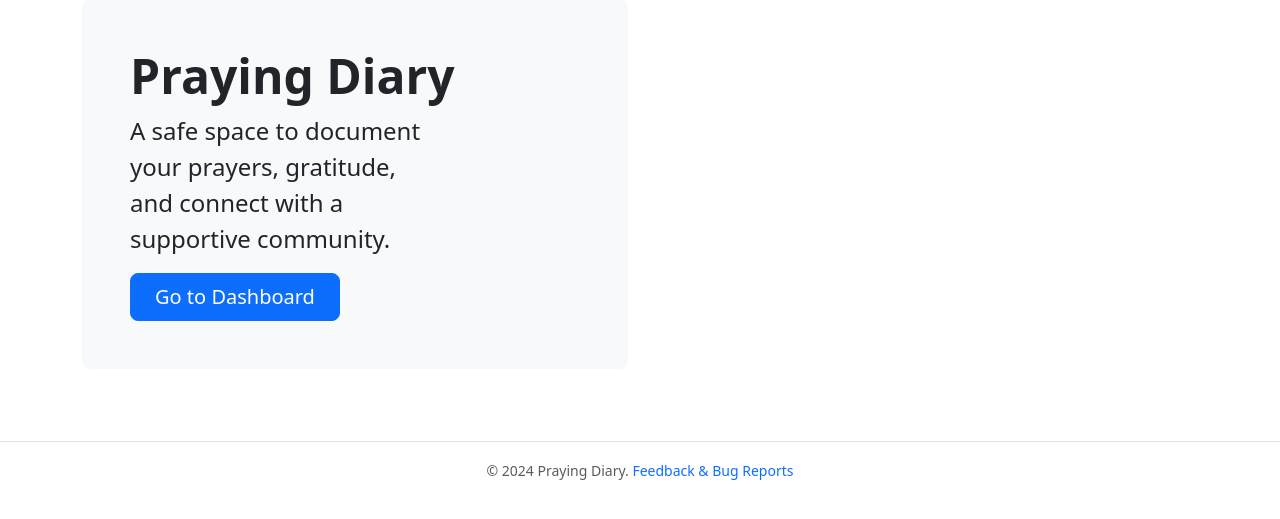
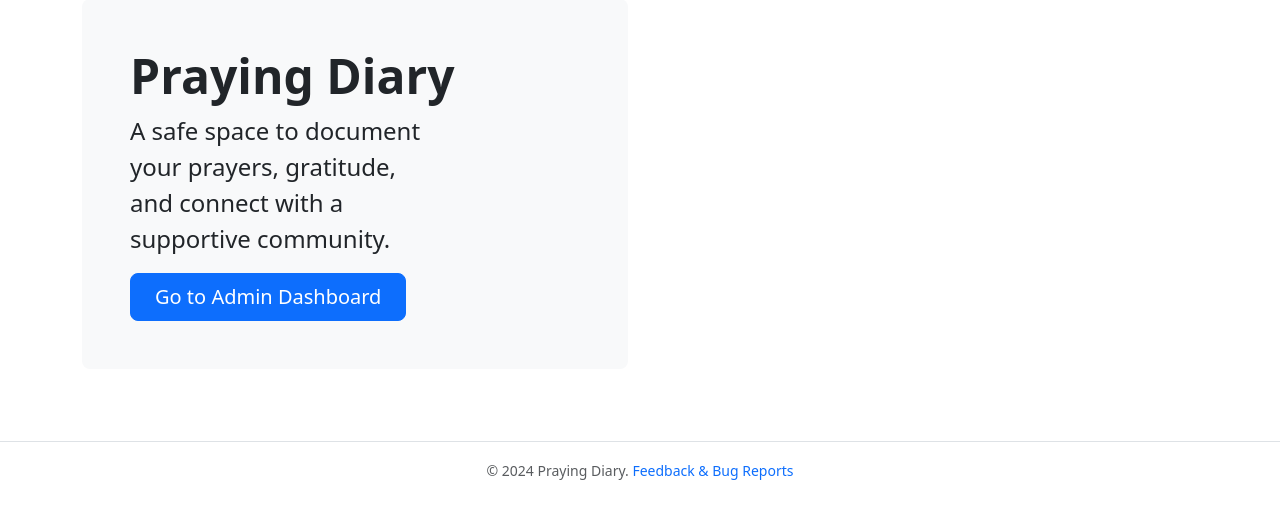
Before and after one commit to arm00pv/pray, a Flask app: page / in a window 1280 px wide. Shown: the part 239-758 px from the top of the page. Run offline with Flask 3, Linux system fonts and the light colour scheme; a user stored in the database is signed in; data that the repository does not hold is empty.

Commit message:
Fix 500 Error when accessing dashboard as Admin
- Updated `templates/index.html` to link to Admin Dashboard if current user is an admin.
- Updated `routes/entry_routes.py` to redirect admins to Admin Dashboard if they try to access the User Dashboard route.
- Added translation for "Go to Admin Dashboard".
- Verified with reproduction script and Playwright.

Co-authored-by: arm00pv <207780510+arm00pv@users.noreply.github.com>

```diff
--- a/routes/entry_routes.py
+++ b/routes/entry_routes.py
@@ -15,6 +15,9 @@ entry_bp = Blueprint('entry', __name__)
 @entry_bp.route('/dashboard')
 @login_required
 def user_dashboard():
+    if current_user.get_id().startswith('admin_'):
+        return redirect(url_for('admin.dashboard'))
+
     query = PrayerEntry.query.filter_by(user_id=current_user.id)
 
     # Search & Filtering
--- a/templates/index.html
+++ b/templates/index.html
@@ -47,7 +47,11 @@
                 </div>
             {% else %}
                 <div class="d-grid gap-2 d-md-flex justify-content-md-start">
-                    <a href="{{ url_for('entry.user_dashboard') }}" class="btn btn-primary btn-lg px-4 me-md-2">{{ _('Go to Dashboard') }}</a>
+                    {% if 'admin' in current_user.get_id() %}
+                        <a href="{{ url_for('admin.dashboard') }}" class="btn btn-primary btn-lg px-4 me-md-2">{{ _('Go to Admin Dashboard') }}</a>
+                    {% else %}
+                        <a href="{{ url_for('entry.user_dashboard') }}" class="btn btn-primary btn-lg px-4 me-md-2">{{ _('Go to Dashboard') }}</a>
+                    {% endif %}
                 </div>
             {% endif %}
         </div>
```
Also changed, not shown: translations/es/LC_MESSAGES/messages.po, 2 other files.
